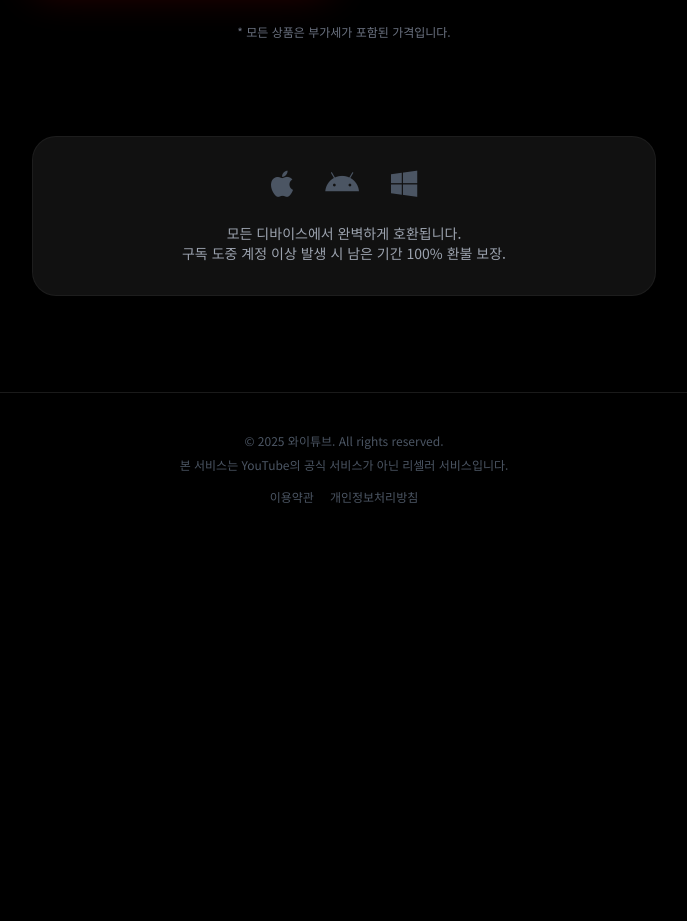
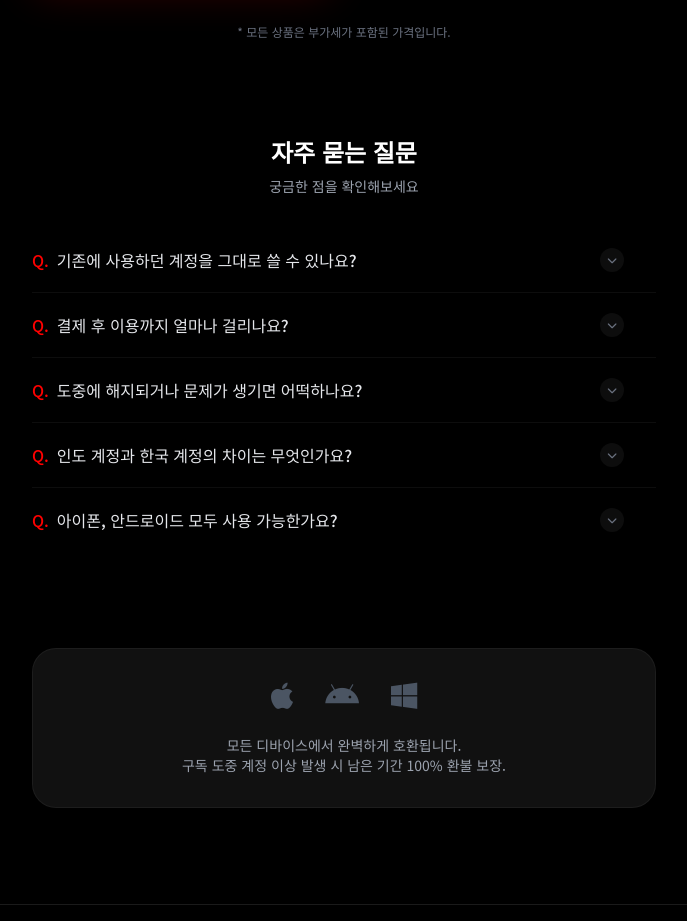
Before and after one commit to why-tube/ytube_web, a React (Vite) app: page / in a window 1280 px wide. Shown: the part 1480-2401 px from the top of the page, without its empty margins (296-983 px from the left). Before the commit the page ends 2025 px from the top, so only its background shows below. Built offline with nearby package versions, Linux system fonts and the light colour scheme.

Commit message:
feat: Add FAQ section
Introduces a new FAQ section to the landing page, featuring collapsible items for frequently asked questions. This enhances user experience by providing quick answers to common queries and reducing support overhead.

```diff
--- a/App.tsx
+++ b/App.tsx
@@ -1,6 +1,7 @@
 import React, { useState, useEffect } from 'react';
 import { SplineHero } from './components/SplineHero';
 import { PricingCard } from './components/PricingCard';
+import { FAQItem } from './components/FAQItem';
 import { Plan, Region } from './types';
 
 // Updated Spline URL to the Airbnb Icons scene
@@ -55,6 +56,29 @@ const PLANS: Plan[] = [
       '가격 인상 걱정 없는 고정 요금',
       '프리미엄 전용 고객 지원'
     ]
+  }
+];
+
+const FAQS = [
+  {
+    q: "기존에 사용하던 계정을 그대로 쓸 수 있나요?",
+    a: "네, 가능합니다. 다만 개인정보 보호와 안전한 알고리즘 관리를 위해 '신규 계정' 생성을 강력히 권장드립니다. 기존 계정 사용 시 발생하는 계정 정지, 본인 인증 요구 등의 문제나 사후 관리에 대해서는 별도의 책임을 지지 않으므로, 가급적 유튜브 전용 계정을 새로 만들어 이용해 주시기 바랍니다."
+  },
+  {
+    q: "결제 후 이용까지 얼마나 걸리나요?",
+    a: "입금 확인 후 평균 30분 내로 처리가 완료되며, 계정 안정성 확보를 위해 일일 가입자 10명내로 제한하고 있습니다. 일일 가입자 한도 초과시 대기가 발생할 수 있다는 점 양해바랍니다. 카카오톡 상담 채널을 통해 실시간으로 안내해 드리고 있습니다."
+  },
+  {
+    q: "도중에 해지되거나 문제가 생기면 어떡하나요?",
+    a: "서비스 이용 중 문제가 발생할 경우 남은 기간에 대해 100% 환불을 보장해 드립니다."
+  },
+  {
+    q: "인도 계정과 한국 계정의 차이는 무엇인가요?",
+    a: "유튜브 영상 시청 및 광고 제거 기능은 전 세계 동일하게 적용됩니다. 다만 인도 계정의 경우 유튜브 뮤직 등 일부 부가 기능에서 차이가 있을 수 있습니다. 가장 안정적이고 편리한 사용을 원하신다면 한국 계정을 추천드립니다."
+  },
+  {
+    q: "아이폰, 안드로이드 모두 사용 가능한가요?",
+    a: "네, 기기 종류와 상관없이 모든 스마트폰(아이폰, 갤럭시 등), 태블릿, PC, 스마트 TV에서 동일하게 이용하실 수 있습니다."
   }
 ];
 
@@ -161,6 +185,20 @@ export const App: React.FC = () => {
           </div>
         </section>
 
+        {/* FAQ Section */}
+        <section className="w-full space-y-8">
+          <div className="text-center">
+            <h2 className="text-2xl font-bold mb-2">자주 묻는 질문</h2>
+            <p className="text-gray-400 text-sm">궁금한 점을 확인해보세요</p>
+          </div>
+
+          <div className="w-full">
+            {FAQS.map((faq, i) => (
+              <FAQItem key={i} question={faq.q} answer={faq.a} />
+            ))}
+          </div>
+        </section>
+
         {/* Trust Indicators */}
         <section className="w-full bg-[#111] rounded-3xl p-8 text-center space-y-6 border border-white/5">
           <div className="flex justify-center gap-8 text-3xl text-gray-600">
--- /dev/null
+++ b/components/FAQItem.tsx
@@ -0,0 +1,38 @@
+import React, { useState, useRef } from 'react';
+
+interface FAQItemProps {
+  question: string;
+  answer: string;
+}
+
+export const FAQItem: React.FC<FAQItemProps> = ({ question, answer }) => {
+  const [isOpen, setIsOpen] = useState(false);
+  const contentRef = useRef<HTMLDivElement>(null);
+
+  return (
+    <div className="border-b border-white/5 last:border-none">
+      <button
+        className="w-full py-5 flex justify-between items-center text-left group bg-transparent hover:bg-white/5 px-4 -mx-4 rounded-lg transition-colors"
+        onClick={() => setIsOpen(!isOpen)}
+      >
+        <span className={`font-medium text-base transition-colors ${isOpen ? 'text-brand-red' : 'text-gray-200 group-hover:text-white'}`}>
+          <span className="text-brand-red mr-2">Q.</span>{question}
+        </span>
+        <div className={`w-6 h-6 rounded-full flex items-center justify-center transition-all ${isOpen ? 'bg-brand-red text-white rotate-180' : 'bg-white/5 text-gray-500'}`}>
+            <i className="fa-solid fa-chevron-down text-[10px]"></i>
+        </div>
+      </button>
+      <div
+        ref={contentRef}
+        style={{ maxHeight: isOpen ? contentRef.current?.scrollHeight : 0 }}
+        className="overflow-hidden transition-all duration-300 ease-in-out"
+      >
+        <div className="pb-5 px-4 text-sm text-gray-400 leading-relaxed">
+          <p className="bg-white/5 p-4 rounded-lg border border-white/5">
+            {answer}
+          </p>
+        </div>
+      </div>
+    </div>
+  );
+};
```
